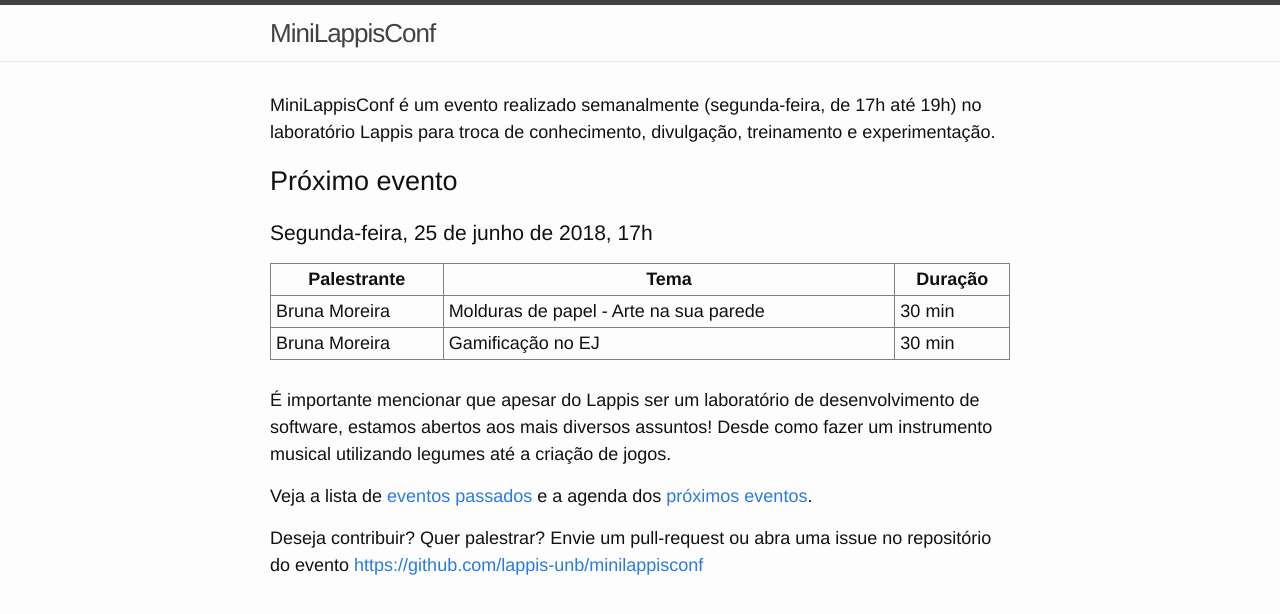
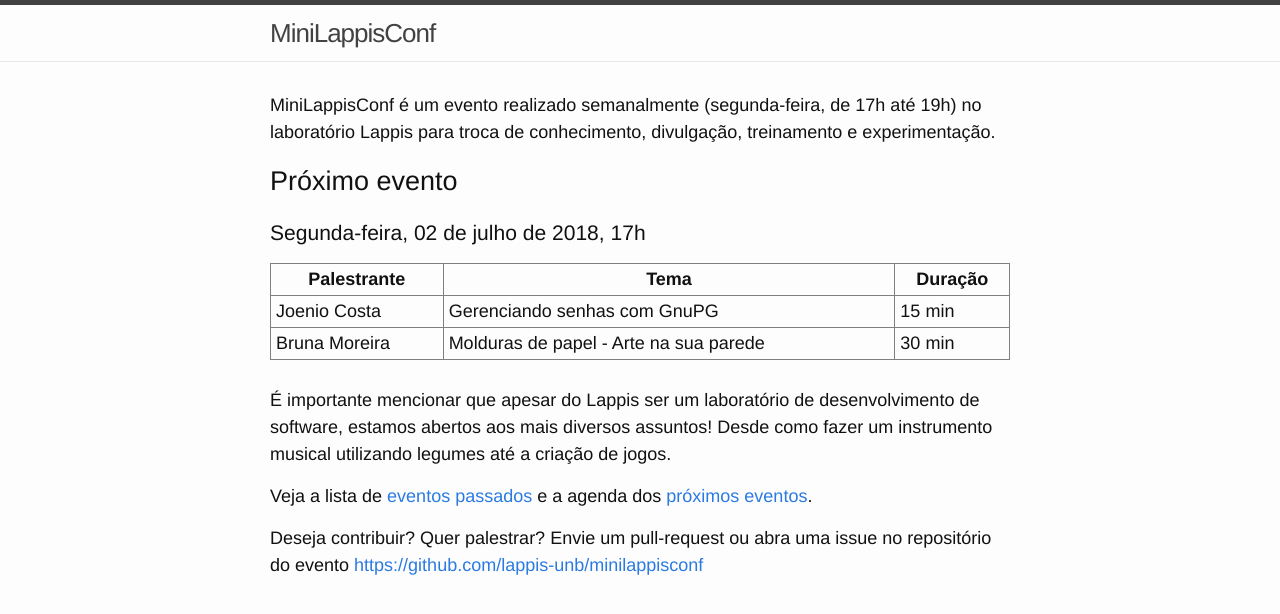
Before and after one commit to lappis-unb/MiniLappisConf, a Jekyll site: the page built from index.md, in a window 1280 px wide. Shown: the top 614 px of the page. Built offline with Jekyll 4.4.1, drawn with Linux system fonts in a browser that asks for light colours.

Commit message:
agenda da proxima segunda dia 02 de julho

```diff
--- a/index.md
+++ b/index.md
@@ -8,12 +8,12 @@ e experimentação.
 
 ## Próximo evento
 
-### Segunda-feira, 25 de junho de 2018, 17h
+### Segunda-feira, 02 de julho de 2018, 17h
 
 | Palestrante     | Tema                                    | Duração |
 | --------------- | --------------------------------------- | ------- |
+| Joenio Costa    | Gerenciando senhas com GnuPG            | 15 min  |
 | Bruna Moreira   | Molduras de papel - Arte na sua parede  | 30 min  |
-| Bruna Moreira   | Gamificação no EJ                       | 30 min  |
 
 <br/>
 É importante mencionar que apesar do Lappis ser um laboratório de
```
Also changed, not shown: agenda.md (+4 -2 lines), passados.md (+6 -0 lines).
